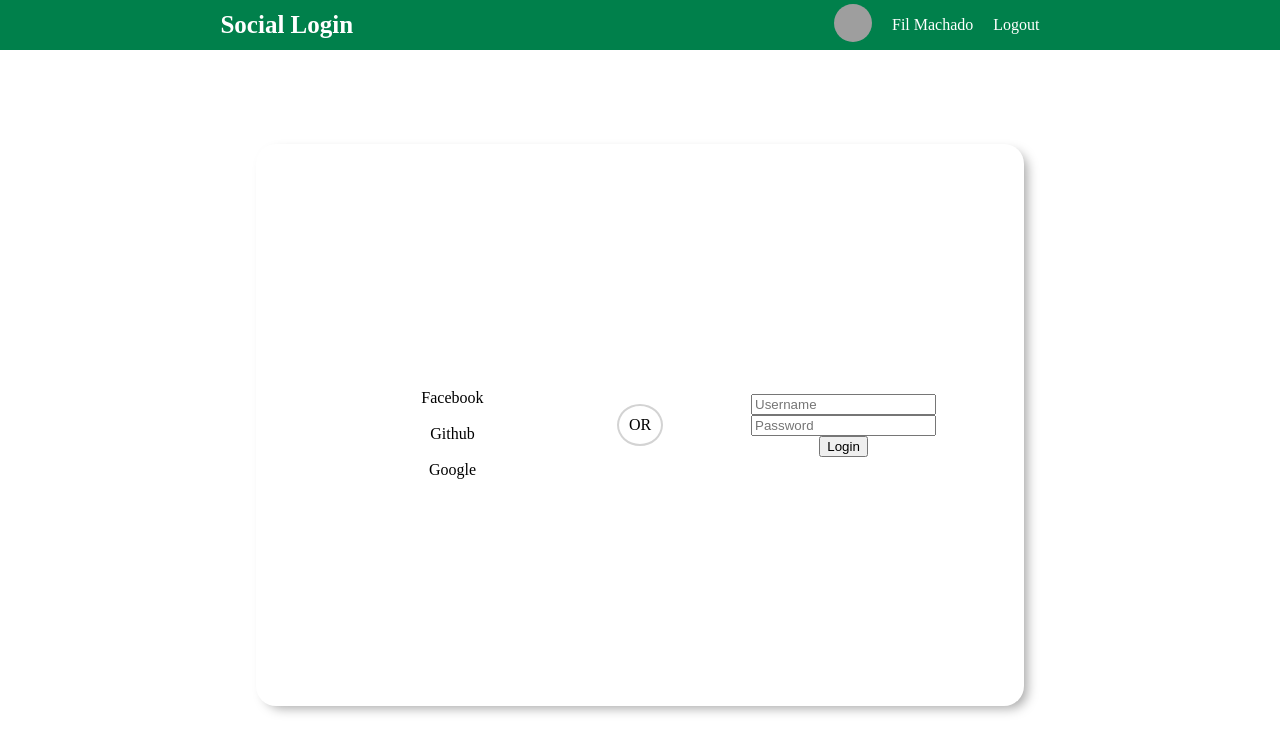
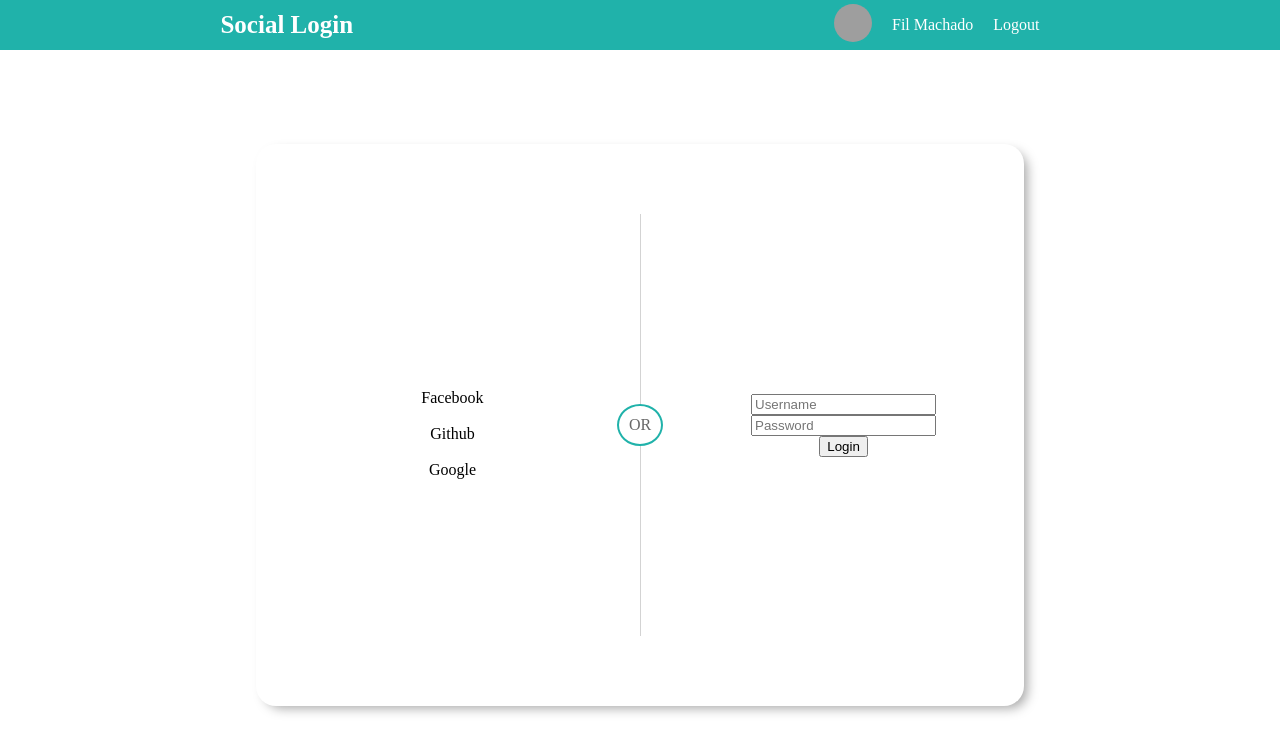
Before and after one commit to FilipiMachado/react-social-login, a React (Create React App) app: page / in a window 1280 px wide. Shown: the top 752 px of the page. Built offline with nearby package versions, Linux system fonts and the light colour scheme; grey boxes are pictures that could not be loaded.

Commit message:
styling login page

```diff
--- a/src/App.css
+++ b/src/App.css
@@ -9,7 +9,7 @@ body {
   align-items: center;
   justify-content: space-around;
   height: 50px;
-  background-color: rgb(0, 128, 75);
+  background-color: lightseagreen;
   color: #fff;
 }
 
@@ -69,7 +69,7 @@ body {
 .card-button {
   border: none;
   border-radius: 10px;
-  background-color: rgba(0, 88, 51, 0.918);
+  background-color: rgba(1, 119, 70, 0.918);
   padding: 10px;
   color: #fff;
   font-weight: 500;
@@ -153,12 +153,29 @@ body {
   display: flex;
   align-items: center;
   justify-content: center;
+  position: relative;
 }
 
 .or {
-  border: 2px solid lightgray;
+  border: 2px solid lightseagreen;
   border-radius: 50%;
   padding: 10px;
+  color: rgb(104, 104, 104);
+  background-color: #fff;
+  font-weight: 500;
+}
+
+.line {
+  width: 0.5px;
+  height: 75%;
+  background-color: lightgrey;
+  position: absolute;
+  top: 0;
+  bottom: 0;
+  left: 0;
+  right: 0;
+  margin: auto;
+  z-index: -1;
 }
 
 /* Right Login Page */
```
